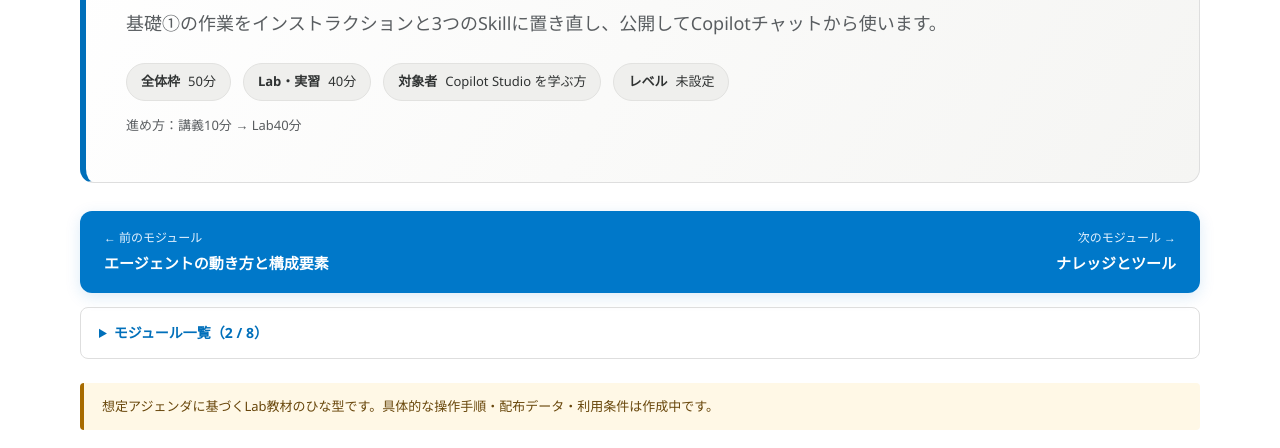
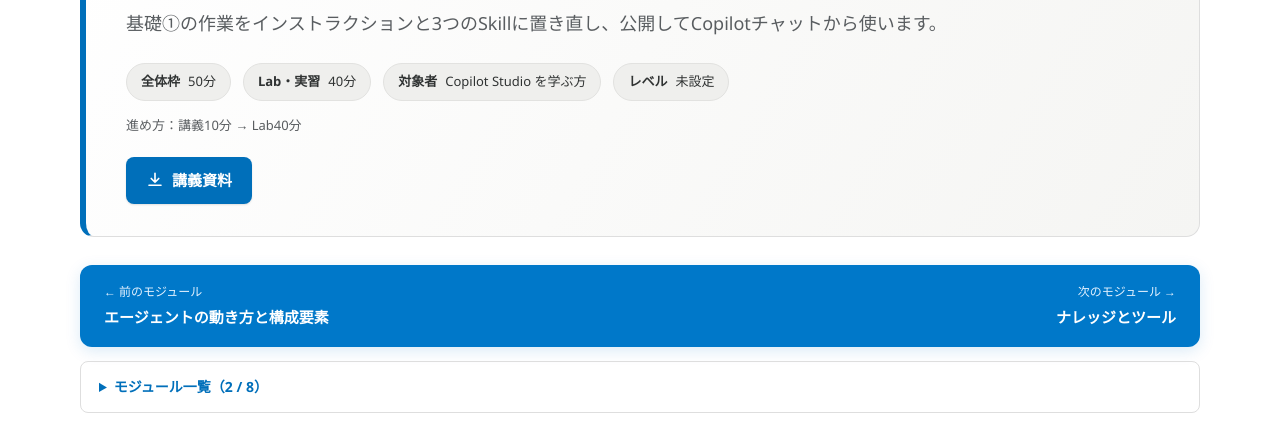
Before and after one commit to microsoft/mcs-bootcamp-japan, an Eleventy site: page src/modules/02-skills.md in a window 1280 px wide. Shown: the part 302-750 px from the top of the page. Built offline with nearby package versions, Linux system fonts and the light colour scheme; Eleventy itself is replaced by a stand-in of ours; files that its build step writes are made by us from their sources.

Commit message:
Add lecture slides button to module pages and remove the draft notice
- Add a slides front matter field and show a download-style button in the module header
- Link each module 1-8 to its aka.ms/mcsbootcampjp lecture slides
- Remove the site-wide draft notice and its styles
- Update README for the slides field

Co-authored-by: Copilot <223556219+Copilot@users.noreply.github.com>

```diff
--- a/src/_data/site.json
+++ b/src/_data/site.json
@@ -1,6 +1,5 @@
 {
   "title": "Copilot Studio 1Day",
   "subtitle": "Microsoft Copilotハーネス ハンズオン",
-  "description": "Copilot Studio の Microsoft Copilotハーネスを学ぶ日本版1Dayハンズオン。",
-  "notice": "想定アジェンダに基づくLab教材のひな型です。具体的な操作手順・配布データ・利用条件は作成中です。"
+  "description": "Copilot Studio の Microsoft Copilotハーネスを学ぶ日本版1Dayハンズオン。"
 }
--- a/src/_includes/module.njk
+++ b/src/_includes/module.njk
@@ -10,6 +10,7 @@ layout: base.njk
       <p class="module-description">{{ description | escape }}</p>
       <dl class="module-facts"><div><dt>全体枠</dt><dd>{{ duration | escape }}</dd></div>{% if labDuration %}<div><dt>Lab・実習</dt><dd>{{ labDuration | escape }}</dd></div>{% endif %}<div><dt>対象者</dt><dd>{{ audience | escape }}</dd></div><div><dt>レベル</dt><dd>{{ level | escape }}</dd></div></dl>
       {% if sessionPlan %}<p class="muted">進め方：{{ sessionPlan | escape }}</p>{% endif %}
+      {% if slides %}<p class="module-actions"><a class="slides-button" href="{{ slides | escape }}" target="_blank" rel="noopener"><svg class="slides-icon" aria-hidden="true" focusable="false" viewBox="0 0 24 24" width="18" height="18"><path d="M12 3v12m0 0-5-5m5 5 5-5M4 19h16" fill="none" stroke="currentColor" stroke-width="2.2" stroke-linecap="round" stroke-linejoin="round"/></svg>講義資料<span class="visually-hidden">（ダウンロード。新しいタブで開きます）</span></a></p>{% endif %}
     </header>
     <nav class="page-navigation" aria-label="前後のモジュール">
       {% if currentIndex > 0 %}
@@ -35,7 +36,6 @@ layout: base.njk
         </ol>
       </nav>
     </details>
-    {% if site.notice %}<aside class="notice" aria-label="教材の状態">{{ site.notice | escape }}</aside>{% endif %}
     <article class="prose" aria-label="モジュール本文">{{ content | safe }}</article>
     <p class="bottom-back"><a href="{{ '/' | url }}#agenda">← アジェンダに戻る</a></p>
 </main>
--- a/src/assets/site.css
+++ b/src/assets/site.css
@@ -35,7 +35,6 @@ h1, h2, h3 { line-height: 1.5; overflow-wrap: anywhere; }
 .stats dt { font-size: 12px; color: #ccd6e1; }
 .stats dd { margin: 0; font-size: 28px; font-weight: 700; }
 .home-content { padding-block: 24px 60px; }
-.notice { padding: 12px 18px; background: #fff8e6; border-left: 4px solid #a76b00; border-radius: 4px; color: #68460a; font-size: 13px; }
 .section-heading { display: flex; align-items: center; justify-content: space-between; gap: 20px; margin-block: 32px 20px; }
 .section-heading h2, .intro h2, .preparation h2 { font-size: 23px; margin: 0; }
 .muted { color: var(--muted); font-size: 13px; }
@@ -66,6 +65,11 @@ h1, h2, h3 { line-height: 1.5; overflow-wrap: anywhere; }
 .module-facts > div { display: flex; flex-wrap: wrap; gap: 8px; padding: 6px 14px; background: #efefed; border: 1px solid #e2e2e0; border-radius: 24px; font-size: 13px; }
 .module-facts dt { font-weight: 600; }
 .module-facts dd { margin: 0; }
+.module-actions { margin: 20px 0 0; }
+.slides-button { display: inline-flex; align-items: center; gap: 8px; padding: 10px 20px; background: var(--accent); color: #fff; border-radius: 8px; font-size: 15px; font-weight: 700; text-decoration: none; box-shadow: 0 1px 2px rgba(0, 0, 0, .12); }
+.slides-button:hover { background: #005a98; }
+.slides-icon { flex: none; }
+.visually-hidden { position: absolute; width: 1px; height: 1px; padding: 0; margin: -1px; overflow: hidden; clip: rect(0, 0, 0, 0); white-space: nowrap; border: 0; }
 .page-navigation { display: grid; grid-template-columns: 1fr 1fr; gap: 16px; margin-top: 28px; padding: 16px 24px; background: #0078c9; border-radius: 12px; box-shadow: 0 4px 15px #0078c925; }
 .page-navigation a { color: white; text-decoration: none; border-radius: 4px; }
 .page-navigation a:last-child { text-align: right; }
--- a/src/index.njk
+++ b/src/index.njk
@@ -19,7 +19,6 @@ title: 1Day ハンズオン
   </section>
   </div>
   <div class="container home-content">
-    {% if site.notice %}<aside class="notice" aria-label="教材の状態">{{ site.notice | escape }}</aside>{% endif %}
     <section id="agenda" aria-labelledby="agenda-title">
       <div class="section-heading"><h2 id="agenda-title">アジェンダ</h2><span class="muted">上から順に進めましょう</span></div>
       <p class="muted">Lab・実習のある基礎①〜⑧を掲載しています。時刻と全体枠は想定アジェンダどおりで、休憩などの非掲載枠があるため時刻に間隔があります。</p>
--- a/src/modules/01-agent-components.md
+++ b/src/modules/01-agent-components.md
@@ -6,6 +6,7 @@ startTime: "10:15"
 duration: 45分
 labDuration: 30分
 sessionPlan: 講義15分 → Lab30分
+slides: https://aka.ms/mcsbootcampjp/module1
 ---
 
 ## 概要
--- a/src/modules/02-skills.md
+++ b/src/modules/02-skills.md
@@ -6,6 +6,7 @@ startTime: "11:10"
 duration: 50分
 labDuration: 40分
 sessionPlan: 講義10分 → Lab40分
+slides: https://aka.ms/mcsbootcampjp/module2
 ---
 
 ## 概要
--- a/src/modules/03-knowledge-tools.md
+++ b/src/modules/03-knowledge-tools.md
@@ -6,6 +6,7 @@ startTime: "13:00"
 duration: 50分
 labDuration: 35分
 sessionPlan: 講義15分 → Lab35分
+slides: https://aka.ms/mcsbootcampjp/module3
 ---
 
 ## 概要
--- a/src/modules/04-multi-agent.md
+++ b/src/modules/04-multi-agent.md
@@ -6,6 +6,7 @@ kind: 解説
 startTime: "13:50"
 duration: 15分
 sessionPlan: 解説15分（Labなし）
+slides: https://aka.ms/mcsbootcampjp/module4
 ---
 
 ## 概要
--- a/src/modules/05-natural-language.md
+++ b/src/modules/05-natural-language.md
@@ -6,6 +6,7 @@ startTime: "14:05"
 duration: 30分
 labDuration: 20分
 sessionPlan: 講師デモ10分 → 実習20分
+slides: https://aka.ms/mcsbootcampjp/module5
 ---
 
 ## 概要
--- a/src/modules/06-evaluation.md
+++ b/src/modules/06-evaluation.md
@@ -6,6 +6,7 @@ startTime: "14:35"
 duration: 30分
 labDuration: 20分
 sessionPlan: 講義10分 → 実習20分
+slides: https://aka.ms/mcsbootcampjp/module6
 ---
 
 ## 概要
--- a/src/modules/07-workflows.md
+++ b/src/modules/07-workflows.md
@@ -6,6 +6,7 @@ startTime: "15:05"
 duration: 40分
 labDuration: 25分
 sessionPlan: 講義15分 → Lab25分
+slides: https://aka.ms/mcsbootcampjp/module7
 ---
 
 ## 概要
--- a/src/modules/08-cost-monitoring.md
+++ b/src/modules/08-cost-monitoring.md
@@ -6,6 +6,7 @@ startTime: "15:55"
 duration: 15分
 labDuration: 5分
 sessionPlan: 講義10分 → Monitorでの確認5分
+slides: https://aka.ms/mcsbootcampjp/module8
 ---
 
 ## 概要
```
Also changed, not shown: README.md.
